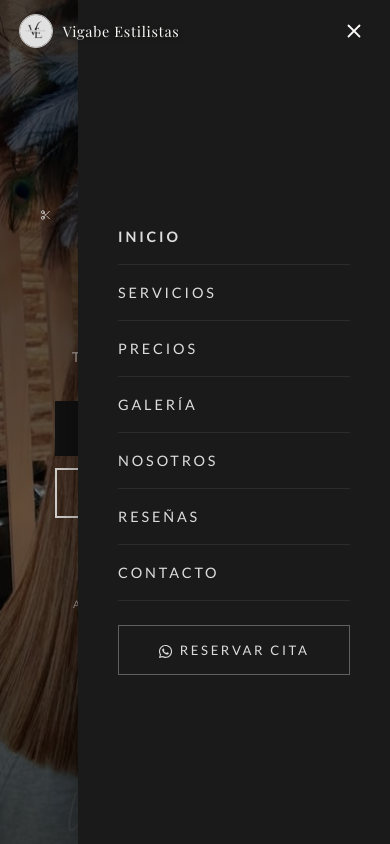
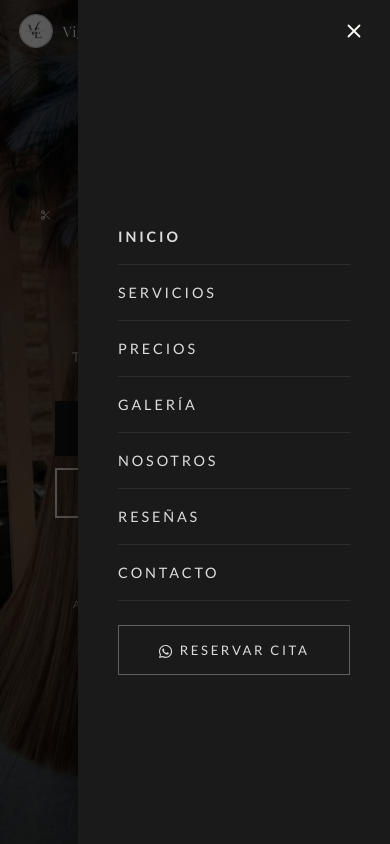
Before and after one commit to ZendPC/Vigabe-Estilistas, a React (Vite) app in the folder Vigabe/: page / in a window 390 px wide. Both pictures are taken after a click on the button 353 px from the left and 31 px from the top of the page. Shown: the top 844 px of the page. Built offline with nearby package versions, Linux system fonts and the light colour scheme.

Commit message:
Mejoras menú móviles

```diff
--- a/Vigabe/src/components/Navbar.css
+++ b/Vigabe/src/components/Navbar.css
@@ -140,10 +140,38 @@
   color: var(--black);
 }
 
+/* Overlay for mobile menu */
+.menu-overlay {
+  display: none;
+}
+
 /* Mobile */
 @media (max-width: 900px) {
   .hamburger {
     display: flex;
+  }
+
+  .navbar-logo {
+    z-index: 998;
+  }
+
+  .menu-overlay {
+    display: block;
+    position: fixed;
+    top: 0;
+    left: 0;
+    width: 100vw;
+    height: 100vh;
+    background: rgba(0, 0, 0, 0.6);
+    z-index: 999;
+    opacity: 0;
+    visibility: hidden;
+    transition: opacity 0.35s ease, visibility 0.35s ease;
+  }
+
+  .menu-overlay.active {
+    opacity: 1;
+    visibility: visible;
   }
 
   .navbar-links {
@@ -161,6 +189,12 @@
     padding: 5rem 2.5rem 2.5rem;
     box-shadow: -4px 0 30px rgba(0,0,0,0.4);
     overflow-y: auto;
+    z-index: 1000;
+  }
+
+  /* Force elements to be white when menu is open */
+  .navbar.menu-open .hamburger {
+    color: var(--white) !important;
   }
 
   .navbar-links.open {
--- a/Vigabe/src/components/Navbar.jsx
+++ b/Vigabe/src/components/Navbar.jsx
@@ -44,7 +44,14 @@ export default function Navbar() {
   }
 
   return (
-    <nav className={`navbar ${scrolled ? 'scrolled' : ''}`} role="navigation" aria-label="Navegación principal">
+    <nav className={`navbar ${scrolled ? 'scrolled' : ''} ${open ? 'menu-open' : ''}`} role="navigation" aria-label="Navegación principal">
+      {/* Overlay para cerrar el menú en móvil al hacer clic fuera */}
+      <div
+        className={`menu-overlay ${open ? 'active' : ''}`}
+        onClick={() => setOpen(false)}
+        aria-hidden="true"
+      ></div>
+
       <a href="#hero" className="navbar-logo" onClick={e => handleLink(e, '#hero')} aria-label="Vigabe Estilistas — Inicio">
         <img src="/images/logo.jpg" alt="" aria-hidden="true" />
         <span>Vigabe Estilistas</span>
```
